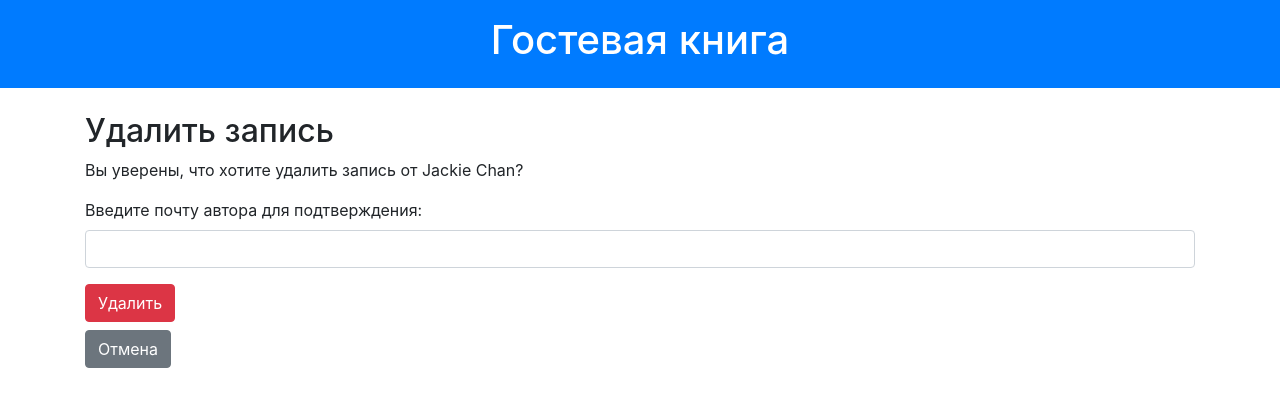
After one commit to kairat-it/guestbook, a Django app: page /delete/1/ in a window 1280 px wide. The commit adds this page. Shown: the top 407 px of the page. Run offline with Django 5.2, Linux system fonts and the light colour scheme; data comes from the database, SQL or seed files in the repository; both versions use the stored data as it was after the commit; some libraries are stand-ins or nearby versions.

Commit message:
изменил стили подключил Bootstrap, заменил кнопки на иконки

```diff
--- a/guestbook/templates/guestbook/base.html
+++ b/guestbook/templates/guestbook/base.html
@@ -2,16 +2,22 @@
 <html lang="en">
 <head>
     <meta charset="UTF-8">
+    <meta name="viewport" content="width=device-width, initial-scale=1.0">
     <title>Гостевая книга</title>
-
+    <link href="https://stackpath.bootstrapcdn.com/bootstrap/4.5.2/css/bootstrap.min.css" rel="stylesheet">
+    <link href="https://cdnjs.cloudflare.com/ajax/libs/bootstrap-icons/1.5.0/font/bootstrap-icons.min.css" rel="stylesheet">
 </head>
 <body>
-    <header>
+    <header class="bg-primary text-white text-center py-3">
         <h1>Гостевая книга</h1>
     </header>
-    <main>
+    <main class="container mt-4">
         {% block content %}
         {% endblock %}
     </main>
+<script src="https://code.jquery.com/jquery-3.5.1.slim.min.js"></script>
+<script src="https://cdn.jsdelivr.net/npm/@popperjs/core@2.5.4/dist/umd/popper.min.js"></script>
+<script src="https://stackpath.bootstrapcdn.com/bootstrap/4.5.2/js/bootstrap.min.js"></script>
+
 </body>
 </html>
--- /dev/null
+++ b/guestbook/templates/guestbook/delete_entry.html
@@ -0,0 +1,18 @@
+{% extends 'guestbook/base.html' %}
+
+{% block content %}
+    <h2>Удалить запись</h2>
+    <p>Вы уверены, что хотите удалить запись от {{ entry.name_author }}?</p>
+    {% if error %}
+        <p class="text-danger">{{ error }}</p>
+    {% endif %}
+    <form method="post" class="needs-validation" novalidate>
+        {% csrf_token %}
+        <div class="form-group">
+            <label for="email">Введите почту автора для подтверждения:</label>
+            <input type="email" name="email" class="form-control" required>
+        </div>
+        <button type="submit" class="btn btn-danger">Удалить</button>
+    </form>
+    <a href="{% url 'index' %}" class="btn btn-secondary mt-2">Отмена</a>
+{% endblock %}
--- a/guestbook/templates/guestbook/edit_entry.html
+++ b/guestbook/templates/guestbook/edit_entry.html
@@ -2,10 +2,10 @@
 
 {% block content %}
     <h2>Редактировать запись</h2>
-    <form method="post">
+    <form method="post" class="needs-validation" novalidate>
         {% csrf_token %}
         {{ form.as_p }}
-        <button type="submit">Сохранить</button>
+        <button type="submit" class="btn btn-primary">Сохранить</button>
     </form>
-    <a href="{% url 'index' %}">Вернуться на главную</a>
+    <a href="{% url 'index' %}" class="btn btn-secondary mt-2">Вернуться на главную</a>
 {% endblock %}
--- a/guestbook/urls.py
+++ b/guestbook/urls.py
@@ -5,4 +5,5 @@ urlpatterns = [
     path('', views.index, name='index'),
     path('add/', views.add_entry, name='add_entry'),
     path('edit/<int:entry_id>/', views.edit_entry, name='edit_entry'),
+    path('delete/<int:entry_id>/', views.delete_entry, name='delete_entry'),
 ]
```
Also changed, not shown: guestbook/templates/guestbook/add_entry.html (+4 -4 lines), guestbook/templates/guestbook/index.html (+10 -6 lines), guestbook/templates/guestbook/static/styles.css (added, +26 -0 lines), db.sqlite3.
